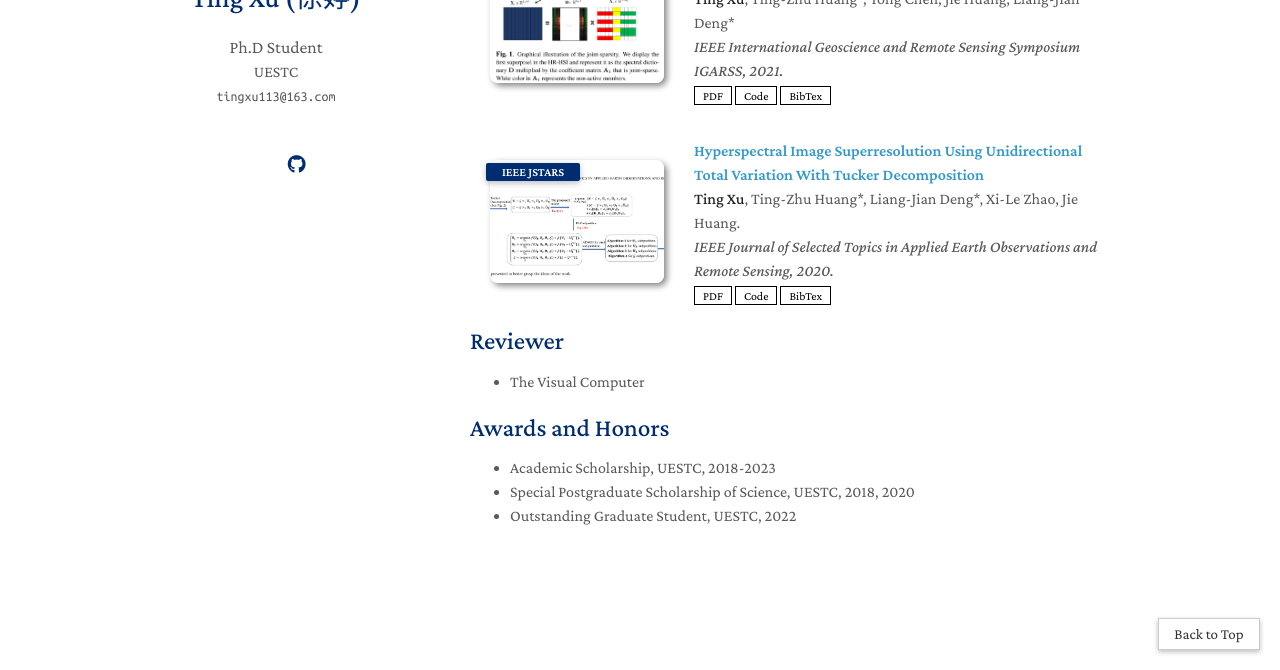
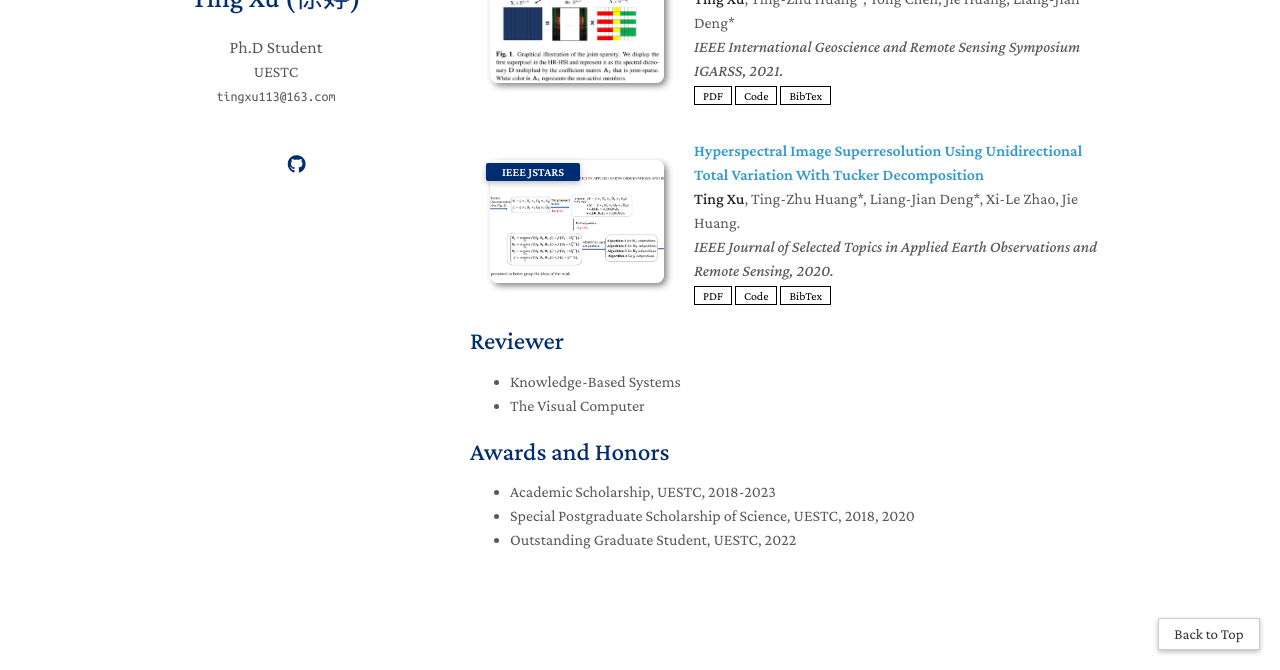
Before and after one commit to tingxu113/tingxu113.github.io, a Jekyll site: the page built from index.md, in a window 1280 px wide and 900 px high, scrolled down 1363 px, cut to the strip 230-900 px from the top of the window. Built offline with Jekyll 4.4.1, drawn with Linux system fonts in a browser that asks for light colours; nearby versions of some CDN libraries; a style sheet for code colours, icons or effects is not loaded; our own code applies the rules of GitHub Pages for plain Markdown files.

Commit message:
Update services.md

```diff
--- a/_includes/services.md
+++ b/_includes/services.md
@@ -1,5 +1,6 @@
 ## Reviewer
 <ul>
+  <li>  Knowledge-Based Systems  </li>
   <li>  The Visual Computer  </li>
 </ul>
 
```
